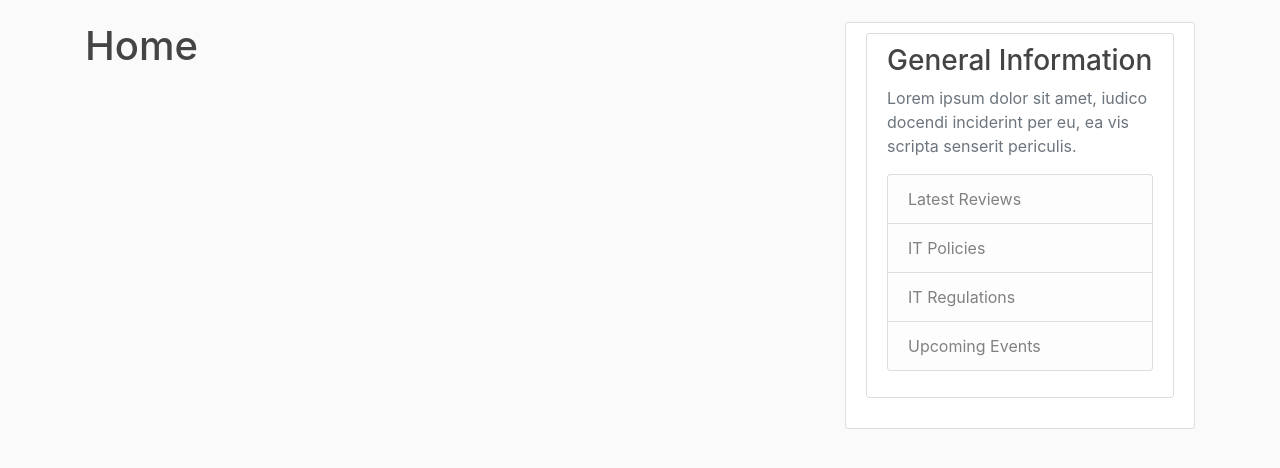
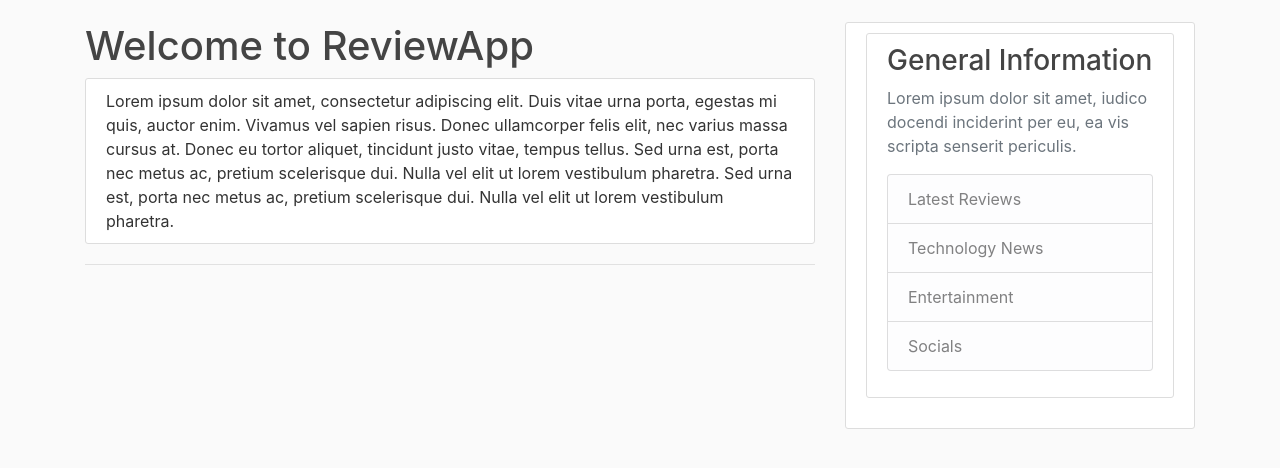
Before and after one commit to raditzanardi/rZanardi, a Django app: page / in a window 1280 px wide. Shown: the part 58-526 px from the top of the page. Run offline with Django 3.2, Linux system fonts and the light colour scheme; some libraries are stand-ins or nearby versions.

Commit message:
Add Product only appears if user is superuser

```diff
--- a/itservices/reviewApp/templates/reviewApp/base.html
+++ b/itservices/reviewApp/templates/reviewApp/base.html
@@ -41,11 +41,13 @@
                      <a class="nav-item nav-link" href="{% url 'reviewApp-product' %}">Products</a>
                      <a class="nav-item nav-link" href="{% url 'reviewApp-review' %}">Reviews</a>
                       <a class="nav-item nav-link" href="{% url 'reviewApp-contact' %}">Contact Us</a>
+                      {% if user.is_superuser %}
+              <a class="nav-item nav-link" href="{% url 'product-create'%}"><i class="fas fa-plus-square"></i> Add Product</a>
+              {% endif %}
 
 
                   </div>
 
-                  <!-- Navbar Right Side -->
 
                   <div class="navbar-nav">
 
@@ -90,11 +92,11 @@
 
                 <li class="list-group-item list-group-item-light">Latest Reviews</li>
 
-                <li class="list-group-item list-group-item-light">IT Policies</li>
+                <li class="list-group-item list-group-item-light">Technology News</li>
 
-                <li class="list-group-item list-group-item-light">IT Regulations</li>
+                <li class="list-group-item list-group-item-light">Entertainment</li>
 
-                <li class="list-group-item list-group-item-light">Upcoming Events</li>
+                <li class="list-group-item list-group-item-light">Socials</li>
 
               </ul>
 
--- a/itservices/reviewApp/templates/reviewApp/contact.html
+++ b/itservices/reviewApp/templates/reviewApp/contact.html
@@ -49,6 +49,7 @@
 				</form>
 			</div>
 			<div class="col-md-4">
+				<img src= "https://images.unsplash.com/photo-1512626120412-faf41adb4874?ixlib=rb-1.2.1&ixid=eyJhcHBfaWQiOjEyMDd9&auto=format&fit=crop&w=1950&q=80" style="width: 700px;height: 500px;">
 				<div class="content-section">
 					<h3>Lorem Ipsum</h3>
 					<p class='text-muted'>
--- a/itservices/reviewApp/templates/reviewApp/home.html
+++ b/itservices/reviewApp/templates/reviewApp/home.html
@@ -1,4 +1,8 @@
 {% extends "reviewApp/base.html" %}
 {% block content %}
-<h1>Home</h1>
+<h1>Welcome to ReviewApp</h1>
+<p class="content-section">
+    Lorem ipsum dolor sit amet, consectetur adipiscing elit. Duis vitae urna porta, egestas mi quis, auctor enim. Vivamus vel sapien risus. Donec ullamcorper felis elit, nec varius massa cursus at. Donec eu tortor aliquet, tincidunt justo vitae, tempus tellus. Sed urna est, porta nec metus ac, pretium scelerisque dui. Nulla vel elit ut lorem vestibulum pharetra. Sed urna est, porta nec metus ac, pretium scelerisque dui. Nulla vel elit ut lorem vestibulum pharetra.
+</p><hr>
+
 {% endblock content %}
```
Also changed, not shown: itservices/db.sqlite3.
